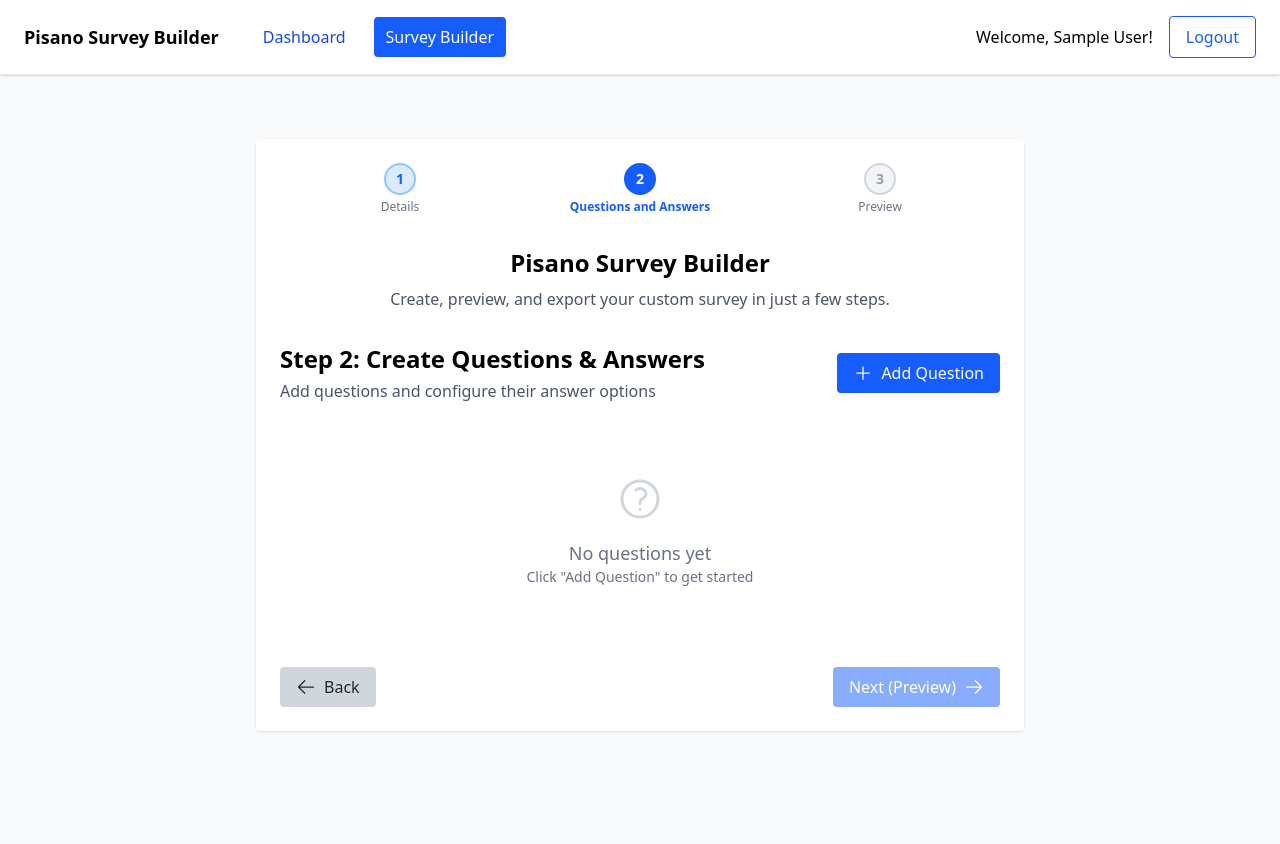
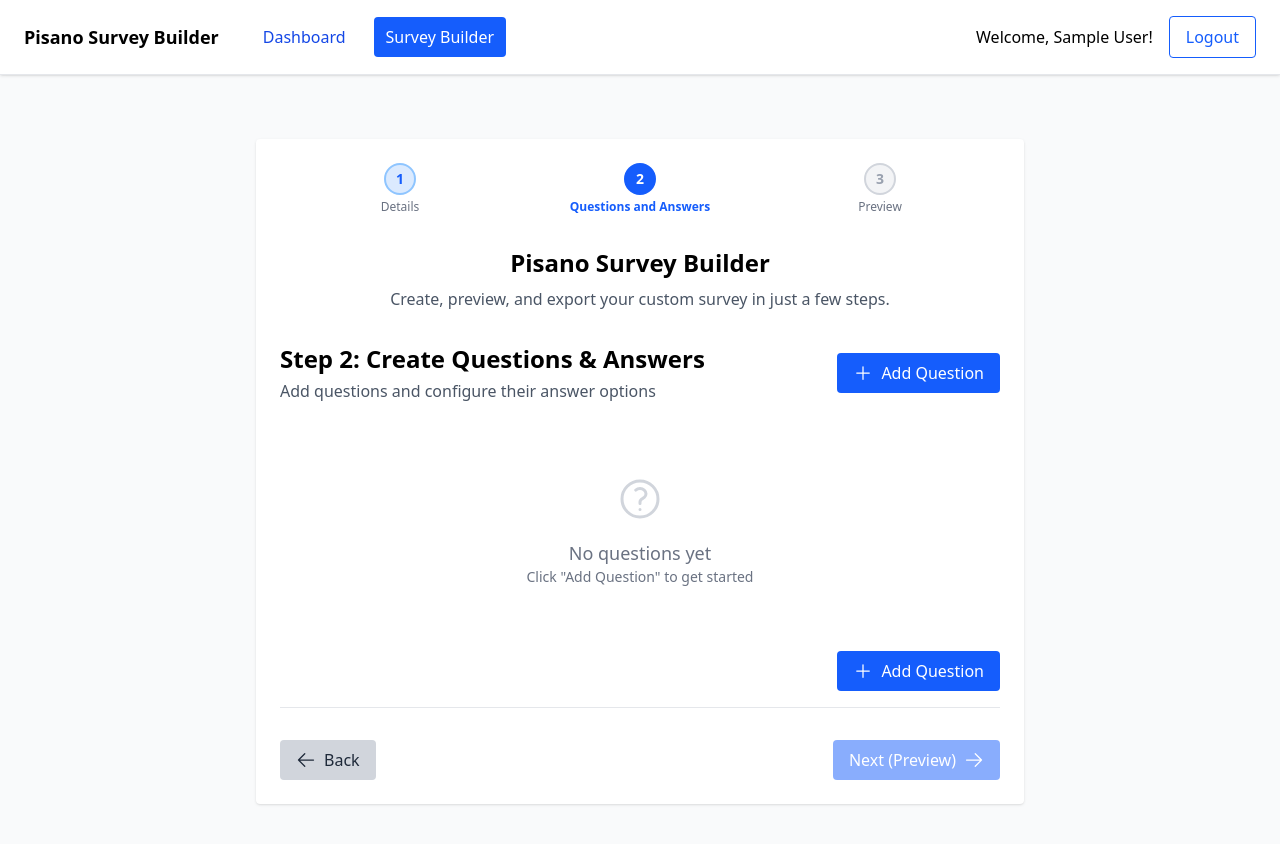
Before and after one commit to coskuntekin/pisano-survey-builder, a React (Vite) app: page /app/survey-builder/step-2 in a window 1280 px wide. Shown: the top 844 px of the page. Built offline with nearby package versions, Linux system fonts and the light colour scheme; sample sign-in values are in the browser's storage.

Commit message:
Enhance Step2QuestionsAnswers component by adding an "Add Question" button and removing unnecessary comments for improved clarity and functionality

```diff
--- a/src/pages/survey-builder/ Step2QuestionsAnswers.tsx
+++ b/src/pages/survey-builder/ Step2QuestionsAnswers.tsx
@@ -19,7 +19,6 @@
 import { useSortable } from "@dnd-kit/sortable";
 import { CSS } from "@dnd-kit/utilities";
 
-// Sortable Question Card Component
 const SortableQuestionCard: React.FC<{
   question: Question;
   index: number;
@@ -72,7 +71,6 @@
       style={style}
       className="bg-white border border-gray-200 rounded-lg p-4 mb-4 shadow-sm"
     >
-      {/* Question Header */}
       <div className="flex items-center justify-between mb-3">
         <div className="flex items-center gap-2">
           <button
@@ -95,12 +93,11 @@
               />
             </svg>
           </button>
-          <span className="font-medium text-gray-700">
-            Question {index + 1}
-          </span>
+          <p className="font-medium text-gray-700">Question {index + 1}</p>
         </div>
         <div className="flex items-center gap-2">
           <button
+            type="button"
             onClick={() => onDuplicate(question.id)}
             className="p-1 text-gray-400 hover:text-blue-600 transition-colors"
             title="Duplicate question"
@@ -121,6 +118,7 @@
             </svg>
           </button>
           <button
+            type="button"
             onClick={() => onDelete(question.id)}
             className="p-1 text-gray-400 hover:text-red-600 transition-colors"
             title="Delete question"
@@ -143,7 +141,6 @@
         </div>
       </div>
 
-      {/* Question Text Input */}
       <div className="mb-4">
         <textarea
           className="w-full border border-gray-300 focus:border-blue-500 focus:ring-2 focus:ring-blue-200 rounded p-2 outline-none resize-none"
@@ -155,7 +152,6 @@
         />
       </div>
 
-      {/* Question Type Selector */}
       <div className="mb-4">
         <label className="block text-sm font-medium text-gray-700 mb-2">
           Answer Type
@@ -171,7 +167,6 @@
         </select>
       </div>
 
-      {/* Answer Options */}
       {(questionType === QuestionType.SINGLE_CHOICE ||
         questionType === QuestionType.MULTIPLE_CHOICE) && (
         <div className="space-y-2">
@@ -434,6 +429,32 @@
         </DndContext>
       )}
 
+
+            <div className="flex justify-end mt-4">
+        <button
+          onClick={handleAddQuestion}
+          className="px-4 py-2 bg-blue-600 text-white rounded hover:bg-blue-700 flex items-center gap-2"
+        >
+          <svg
+            xmlns="http://www.w3.org/2000/svg"
+            fill="none"
+            viewBox="0 0 24 24"
+            strokeWidth={1.5}
+            stroke="currentColor"
+            className="w-5 h-5"
+          >
+            <path
+              strokeLinecap="round"
+              strokeLinejoin="round"
+              d="M12 4.5v15m7.5-7.5h-15"
+            />
+          </svg>
+          Add Question
+        </button>
+      </div>
+
+      <hr className="my-4 border-gray-200" />
+
       <div className="flex justify-between mt-8">
         <button
           type="button"
```
